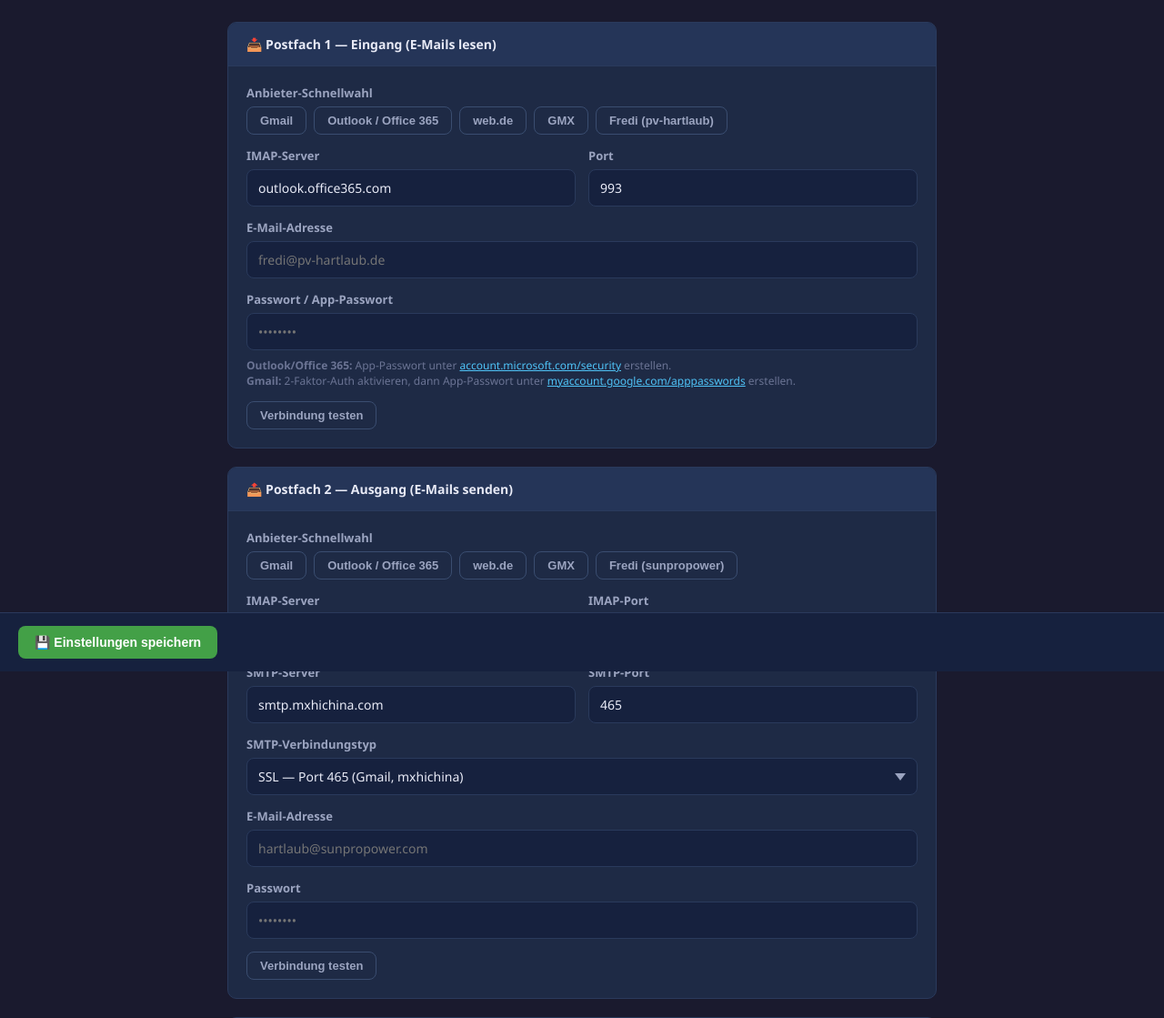
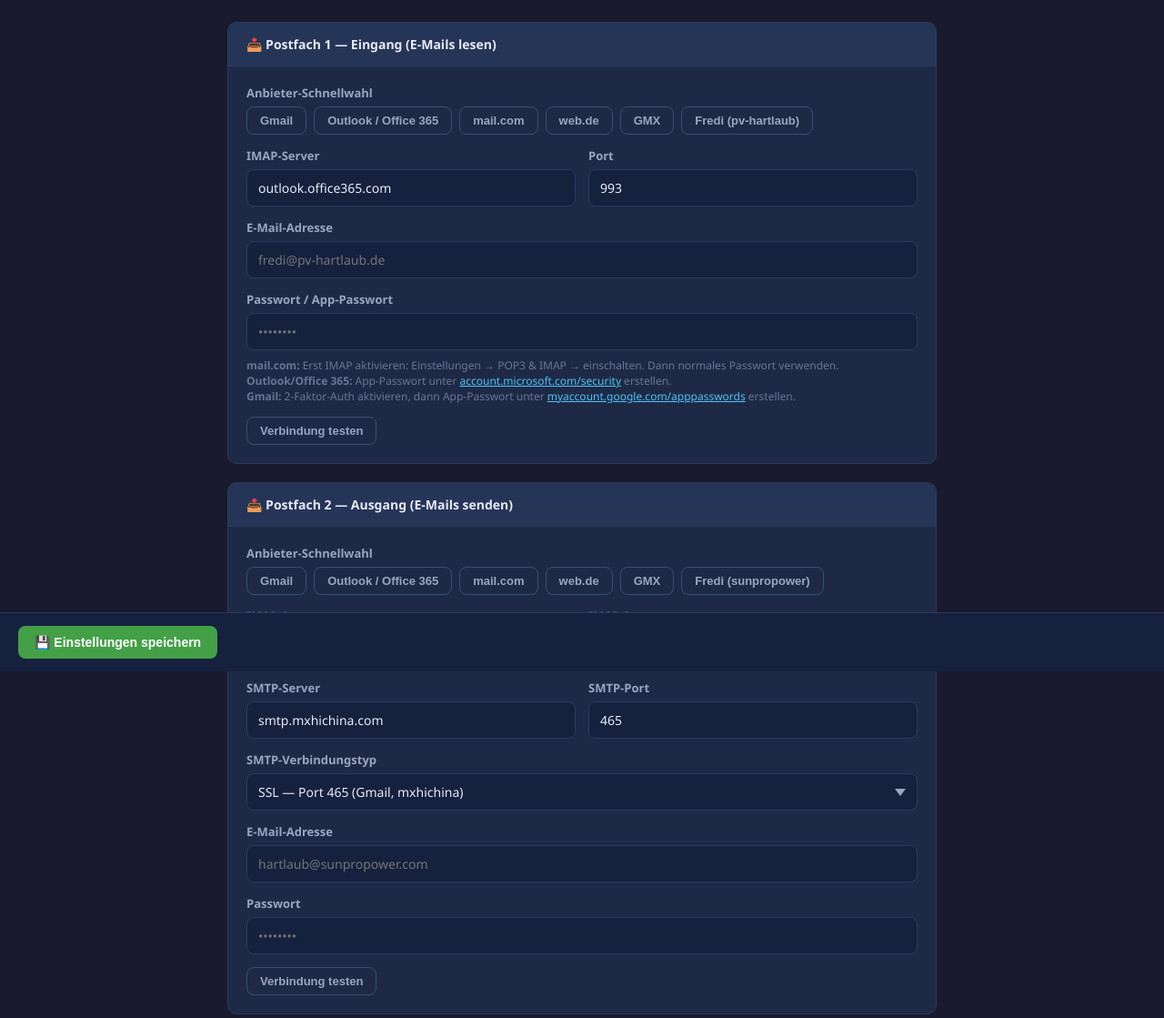
Before and after one commit to Jona1245/FrediMailAssistent, a Flask app: page /settings in a window 1280 px wide. Shown: the part 62-1181 px from the top of the page at 91% size. Run offline with Flask 3, Linux system fonts and the light colour scheme; data that the repository does not hold is empty.

Commit message:
mail.com: Preset, Schnellwahl-Buttons und Hinweise hinzugefügt

```diff
--- a/app/main.py
+++ b/app/main.py
@@ -47,6 +47,9 @@ def _provider_hint(host):
     if 'gmail' in h:
         return ('Google blockiert die Anmeldung. Bitte ein App-Passwort erstellen '
                 '(2-Faktor-Auth muss aktiv sein): https://myaccount.google.com/apppasswords')
+    if 'mail.com' in h:
+        return ('Anmeldung fehlgeschlagen. Bitte Passwort prüfen. Falls IMAP noch nicht aktiviert: '
+                'In mail.com-Einstellungen → POP3 & IMAP → einschalten.')
     if 'web.de' in h or 'gmx' in h:
         return ('Anmeldung fehlgeschlagen. Bei web.de/GMX muss der IMAP-Zugriff zuerst in den '
                 'Webmail-Einstellungen freigeschaltet werden: Einstellungen → POP3/IMAP/Weiterleitung → '
--- a/app/templates/settings.html
+++ b/app/templates/settings.html
@@ -90,6 +90,7 @@ label { font-size: 13px; font-weight: 600; color: var(--text2); }
         <div style="display:flex;gap:8px;flex-wrap:wrap">
           <button type="button" class="btn btn-outline btn-sm" onclick="setProvider1('gmail')">Gmail</button>
           <button type="button" class="btn btn-outline btn-sm" onclick="setProvider1('outlook')">Outlook / Office 365</button>
+          <button type="button" class="btn btn-outline btn-sm" onclick="setProvider1('mailcom')">mail.com</button>
           <button type="button" class="btn btn-outline btn-sm" onclick="setProvider1('webde')">web.de</button>
           <button type="button" class="btn btn-outline btn-sm" onclick="setProvider1('gmx')">GMX</button>
           <button type="button" class="btn btn-outline btn-sm" onclick="setProvider1('fredi1')">Fredi (pv-hartlaub)</button>
@@ -118,6 +119,7 @@ label { font-size: 13px; font-weight: 600; color: var(--text2); }
                value="{{ config.imap1_password }}" placeholder="••••••••"
                autocomplete="new-password">
         <div class="hint">
+          <b>mail.com:</b> Erst IMAP aktivieren: Einstellungen → POP3 &amp; IMAP → einschalten. Dann normales Passwort verwenden.<br>
           <b>Outlook/Office 365:</b> App-Passwort unter <a href="https://account.microsoft.com/security" target="_blank">account.microsoft.com/security</a> erstellen.<br>
           <b>Gmail:</b> 2-Faktor-Auth aktivieren, dann App-Passwort unter <a href="https://myaccount.google.com/apppasswords" target="_blank">myaccount.google.com/apppasswords</a> erstellen.
         </div>
@@ -140,6 +142,7 @@ label { font-size: 13px; font-weight: 600; color: var(--text2); }
         <div style="display:flex;gap:8px;flex-wrap:wrap">
           <button type="button" class="btn btn-outline btn-sm" onclick="setProvider2('gmail')">Gmail</button>
           <button type="button" class="btn btn-outline btn-sm" onclick="setProvider2('outlook')">Outlook / Office 365</button>
+          <button type="button" class="btn btn-outline btn-sm" onclick="setProvider2('mailcom')">mail.com</button>
           <button type="button" class="btn btn-outline btn-sm" onclick="setProvider2('webde')">web.de</button>
           <button type="button" class="btn btn-outline btn-sm" onclick="setProvider2('gmx')">GMX</button>
           <button type="button" class="btn btn-outline btn-sm" onclick="setProvider2('fredi2')">Fredi (sunpropower)</button>
@@ -423,6 +426,7 @@ function esc(s) {
 const IMAP_PRESETS = {
   gmail:   { host: 'imap.gmail.com',               port: 993 },
   outlook: { host: 'outlook.office365.com',         port: 993 },
+  mailcom: { host: 'imap.mail.com',                 port: 993 },
   webde:   { host: 'imap.web.de',                   port: 993 },
   gmx:     { host: 'imap.gmx.net',                  port: 993 },
   fredi1:  { host: 'outlook.office365.com',         port: 993 },
@@ -431,6 +435,7 @@ const IMAP_PRESETS = {
 const SMTP_PRESETS = {
   gmail:   { host: 'smtp.gmail.com',                port: 465, type: 'ssl'      },
   outlook: { host: 'smtp-mail.outlook.com',         port: 587, type: 'starttls' },
+  mailcom: { host: 'smtp.mail.com',                 port: 587, type: 'starttls' },
   webde:   { host: 'smtp.web.de',                   port: 587, type: 'starttls' },
   gmx:     { host: 'mail.gmx.net',                  port: 587, type: 'starttls' },
   fredi2:  { host: 'smtp.mxhichina.com',            port: 465, type: 'ssl'      },
```
